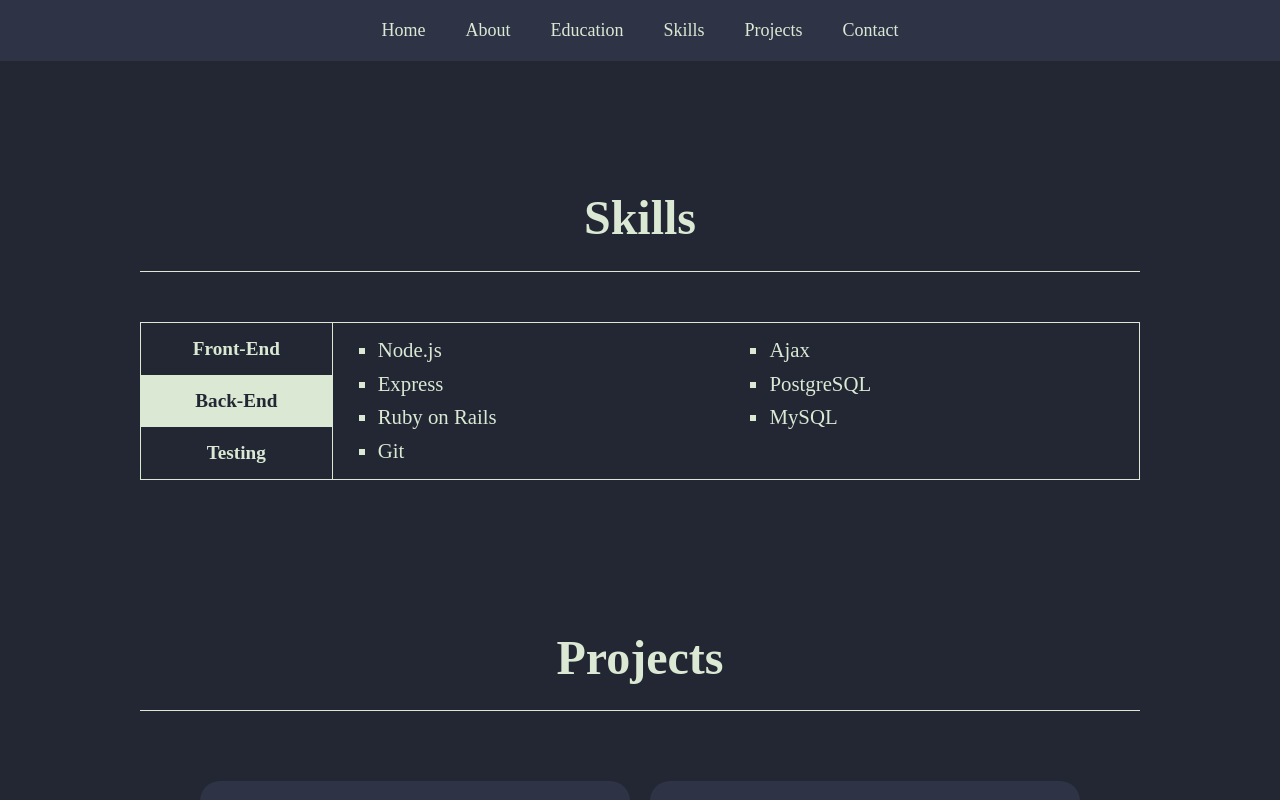
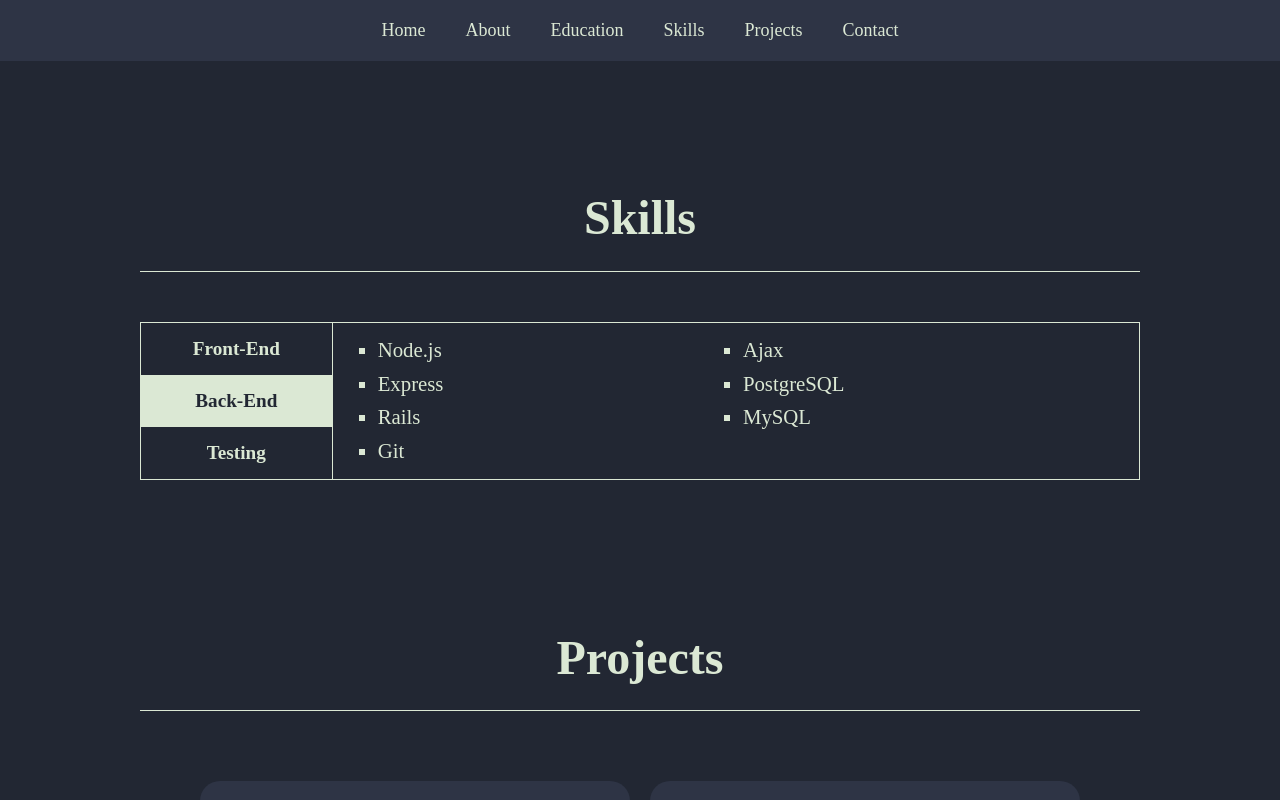
Before and after one commit to NealePT/nealetaylorcom, a React (Create React App) app in the folder react-site/: page / in a window 1280 px wide. Both pictures are taken after a click on the element "Back-End". Shown: the part 1655-2455 px from the top of the page. Built offline with nearby package versions, Linux system fonts and the light colour scheme.

Commit message:
replace resume

```diff
--- a/react-site/src/components/Skills.jsx
+++ b/react-site/src/components/Skills.jsx
@@ -40,7 +40,7 @@ export default function Skills(props) {
               <ul>
                 <li>Node.js</li>
                 <li>Express</li>
-                <li>Ruby on Rails</li>
+                <li>Rails</li>
                 <li>Git</li>
                 <li>Ajax</li>
                 <li>PostgreSQL</li>
```
Also changed, not shown: 1 other file (tests, documents, lock files or other folders).
